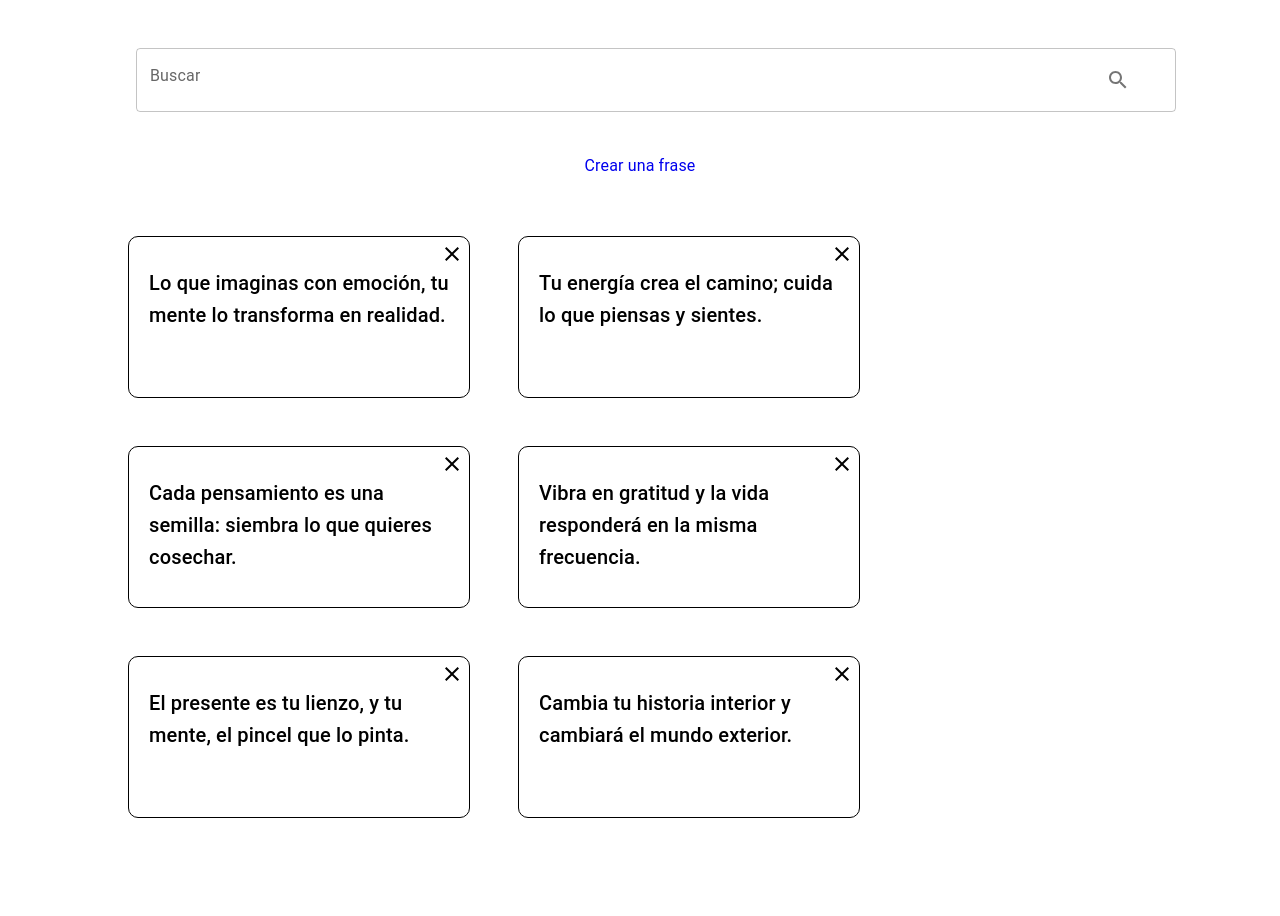
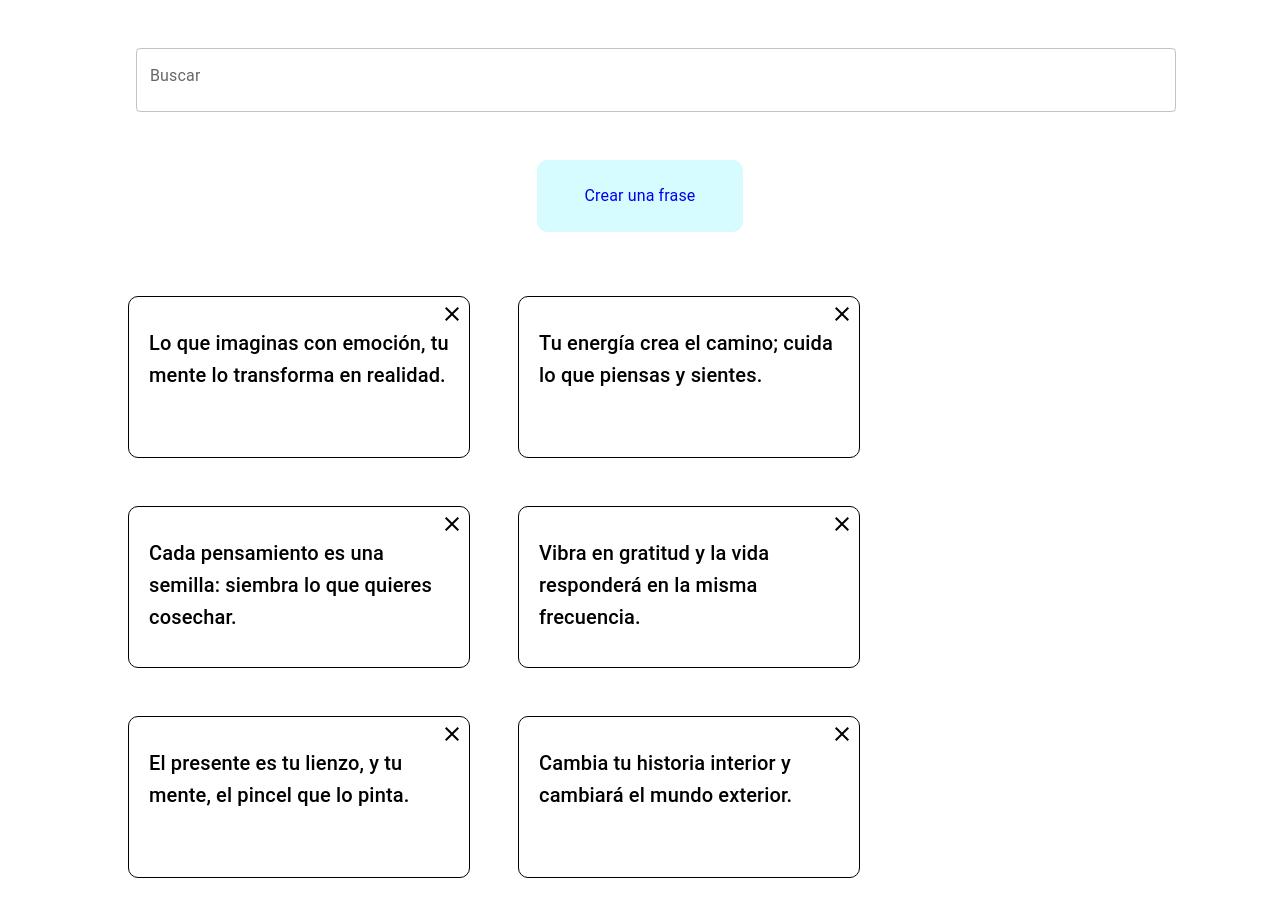
Before and after one commit to PicassoOctavio/PhrasesApp, a React (Vite) app in the folder phrases-app/: page / in a window 1280 px wide. Shown: the top 916 px of the page. Before the commit the page ends 866 px from the top, so only its background shows below. Built offline with nearby package versions, Linux system fonts and the light colour scheme.

Commit message:
search bar

```diff
--- a/phrases-app/src/components/SearchBar/SearchBar.css
+++ b/phrases-app/src/components/SearchBar/SearchBar.css
@@ -1,17 +1,23 @@
 .create-link {
-  text-decoration: none;
-  padding: 10px;
+  padding: 0.5rem 2rem;
   border-radius: 10px;
+  margin-top: 2rem;
+  background-color: rgb(215 252 255);
+  display: flex;
 }
 
 .create-link:hover {
   color: black;
-  background-color: rgb(242, 242, 242);
-  padding: 10px;
+  background-color: rgb(255, 255, 255);
+}
+
+.link-button {
+  text-decoration: none;
 }
 
 .searchbar-content {
   display: flex;
   flex-direction: column;
   align-items: center;
+  margin-bottom: 2rem;
 }
--- a/phrases-app/src/components/SearchBar/SearchBar.tsx
+++ b/phrases-app/src/components/SearchBar/SearchBar.tsx
@@ -1,16 +1,17 @@
 import type { ChangeEvent } from "react";
+import { Link } from "react-router";
+import { motion } from "framer-motion";
 import {
   Container,
   TextField,
   Typography,
   InputAdornment,
+  useTheme,
 } from "@mui/material";
 import { Search } from "@mui/icons-material";
 import { useForm } from "../../hooks/useForm";
 
 import "./SearchBar.css";
-import { useDispatch } from "react-redux";
-import { Link } from "react-router";
 
 const formField = {
   search: "",
@@ -22,6 +23,7 @@ interface SearchBarProps {
 
 export const SearchBar = ({ setSearchTerm }: SearchBarProps) => {
   const { search, onInputChange } = useForm(formField);
+  const theme = useTheme();
 
   const handleSearch = (event: ChangeEvent<HTMLInputElement>) => {
     const value = event.target.value.trim();
@@ -40,10 +42,23 @@ export const SearchBar = ({ setSearchTerm }: SearchBarProps) => {
         label="Buscar"
         placeholder="Buscar por palabras"
         fullWidth
+        sx={{
+          "& .MuiOutlinedInput-input": {
+            backgroundColor: "white", // mantiene fondo blanco
+          },
+          color: theme.palette.text.primary,
+          fontWeight: "bold",
+          fontSize: "16px",
+        }}
         slotProps={{
           input: {
             endAdornment: (
-              <InputAdornment position="end">
+              <InputAdornment
+                position="end"
+                sx={{
+                  color: "white",
+                }}
+              >
                 <Search />
               </InputAdornment>
             ),
@@ -51,9 +66,15 @@ export const SearchBar = ({ setSearchTerm }: SearchBarProps) => {
         }}
       />
 
-      <Link to="/crear" className="create-link">
-        <Typography>Crear una frase</Typography>
-      </Link>
+      <motion.div
+        whileHover={{ scale: 1.2 }}
+        whileTap={{ scale: 0.8 }}
+        className="create-link"
+      >
+        <Link to="/crear" className="link-button">
+          <Typography>Crear una frase</Typography>
+        </Link>
+      </motion.div>
     </Container>
   );
 };
```
